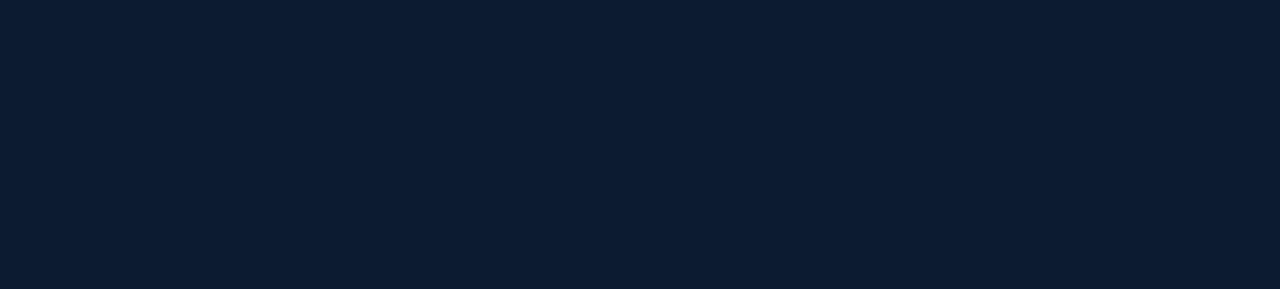
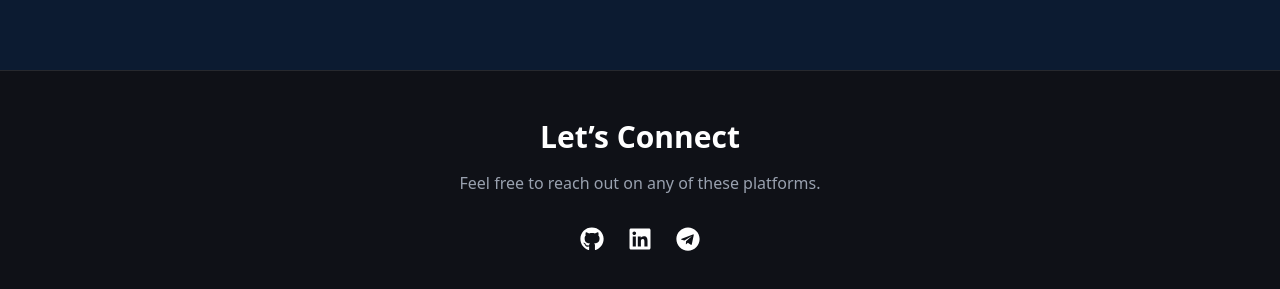
Before and after one commit to bagheri-dev/personal-website, a Next.js app: page / in a window 1280 px wide. Shown: the part 3501-3790 px from the top of the page. Before the commit the page ends 3571 px from the top, so only its background shows below. Built offline with nearby package versions, Linux system fonts and the light colour scheme.

Commit message:
create socials section

```diff
--- /dev/null
+++ b/src/Components/index/Socials.tsx
@@ -0,0 +1,44 @@
+import Link from "next/link"
+import { FaGithub, FaLinkedin, FaTelegram } from "react-icons/fa"
+
+export const Socials = () => {
+    return (
+        <section className="bg-[#0f1117] border-t border-white/10 py-12">
+            <div className="max-w-4xl mx-auto px-4 text-center">
+                <h2 className="text-2xl lg:text-3xl font-semibold text-white mb-4">
+                    Let’s Connect
+                </h2>
+                <p className="text-gray-400 mb-8">
+                    Feel free to reach out on any of these platforms.
+                </p>
+
+                <div className="flex justify-center gap-6 text-2xl text-white">
+                    <Link
+                        href="https://github.com/bagheri-dev"
+                        target="_blank"
+                        rel="noopener noreferrer"
+                        className="hover:text-[#4876CE] transition-transform transform hover:scale-110"
+                    >
+                        <FaGithub />
+                    </Link>
+                    <Link
+                        href="https://www.linkedin.com/in/mahdi-bagheri-dev/"
+                        target="_blank"
+                        rel="noopener noreferrer"
+                        className="hover:text-[#0A66C2] transition-transform transform hover:scale-110"
+                    >
+                        <FaLinkedin />
+                    </Link>
+                    <Link
+                        href="https://t.me/bagheri_dev01"
+                        target="_blank"
+                        rel="noopener noreferrer"
+                        className="hover:text-[#0088cc] transition-transform transform hover:scale-110"
+                    >
+                        <FaTelegram />
+                    </Link>
+                </div>
+            </div>
+        </section>
+    )
+}
--- a/src/app/page.tsx
+++ b/src/app/page.tsx
@@ -1,6 +1,7 @@
 import { AboutMe } from "@/Components/index/AboutMe";
 import { CodingActivity } from "@/Components/index/CodingActivity";
 import { Hero } from "@/Components/index/Hero";
+import { Socials } from "@/Components/index/Socials";
 import { Work } from "@/Components/index/Work";
 
 export default function Home() {
@@ -10,6 +11,7 @@ export default function Home() {
       <AboutMe/>
       <Work/>
       <CodingActivity/>
+      <Socials/>
     </>
   );
 }
```
